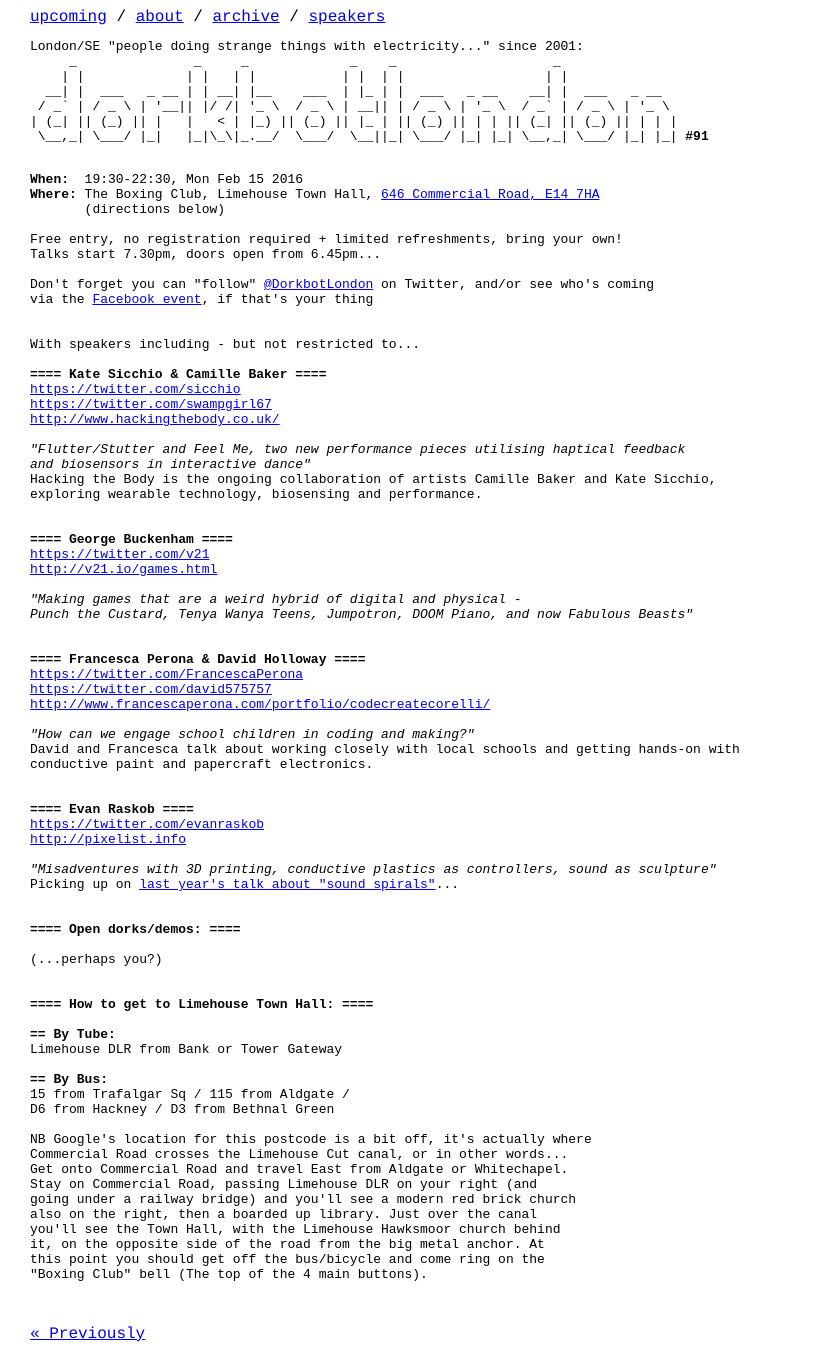
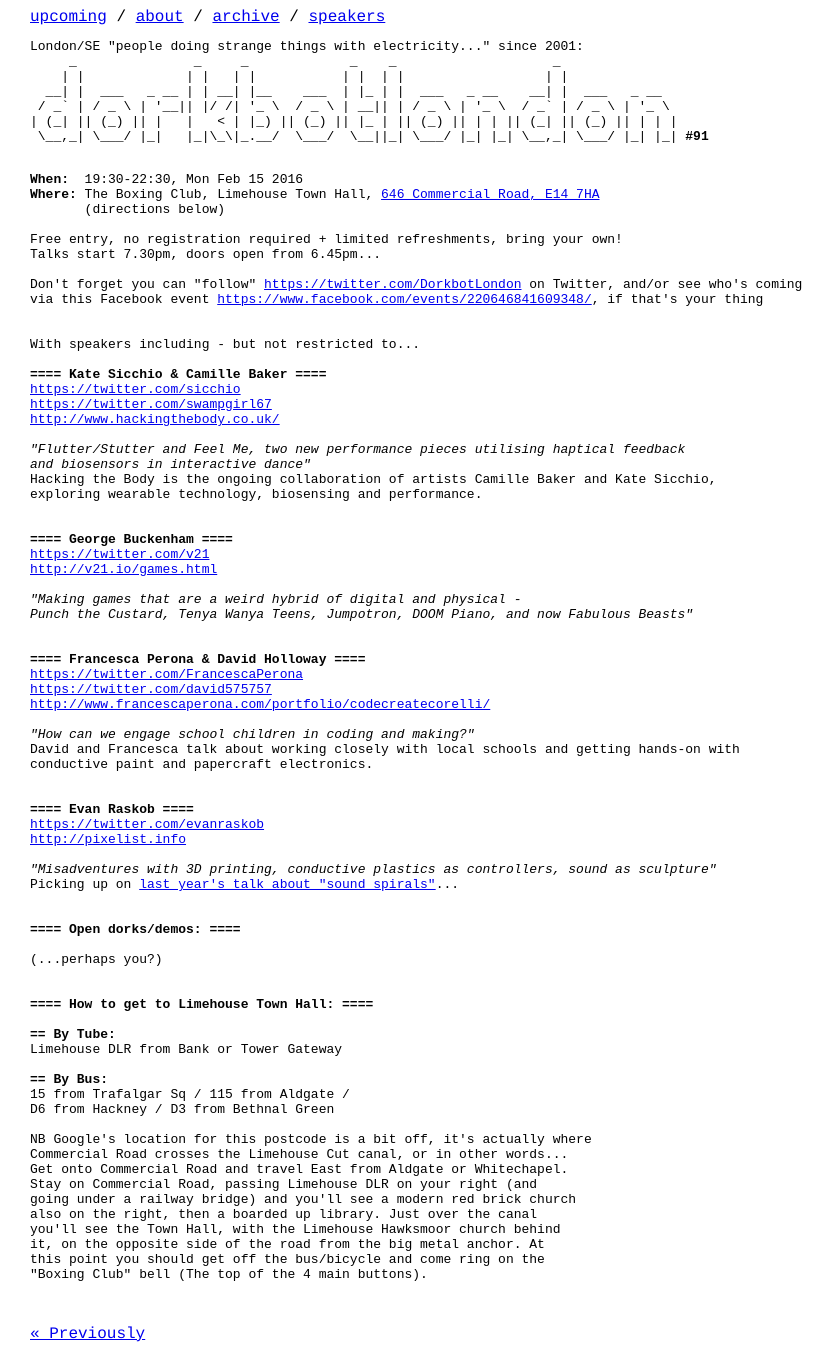
Before and after one commit to dorkbotlondon/dorkbotlondon.github.io, a Jekyll site: the page built from _posts/2016-02-15-91.html, in a window 1280 px wide. Shown: the whole page, without its empty margins (0-835 px from the left). Built offline with Jekyll 4.4.1, drawn with Linux system fonts in a browser that asks for light colours; Markdown is read by kramdown in place of the engine named in the settings.

Commit message:
Update 2016-02-15-91.html

```diff
--- a/_posts/2016-02-15-91.html
+++ b/_posts/2016-02-15-91.html
@@ -15,8 +15,8 @@ tags:
 Free entry, no registration required + limited refreshments, bring your own!
 Talks start 7.30pm, doors open from 6.45pm...
 
-Don't forget you can "follow" <a href='https://twitter.com/DorkbotLondon'>@DorkbotLondon</a> on Twitter, and/or see who's coming
-via the <a href='https://www.facebook.com/events/220646841609348/'>Facebook event</a>, if that's your thing
+Don't forget you can "follow" <a href='https://twitter.com/DorkbotLondon'>https://twitter.com/DorkbotLondon</a> on Twitter, and/or see who's coming
+via this Facebook event <a href='https://www.facebook.com/events/220646841609348/'>https://www.facebook.com/events/220646841609348/</a>, if that's your thing
 
 
 With speakers including - but not restricted to...
```
